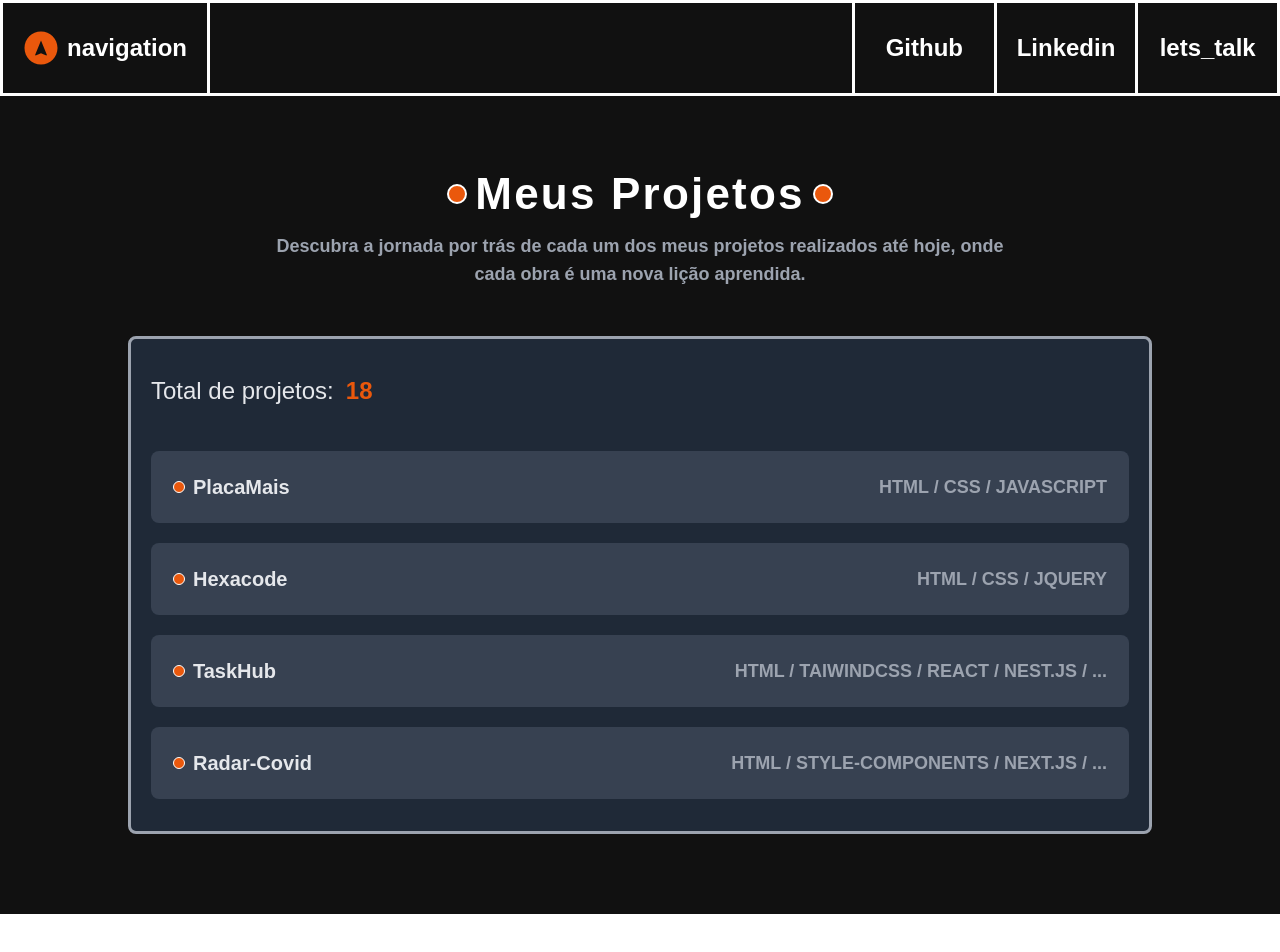
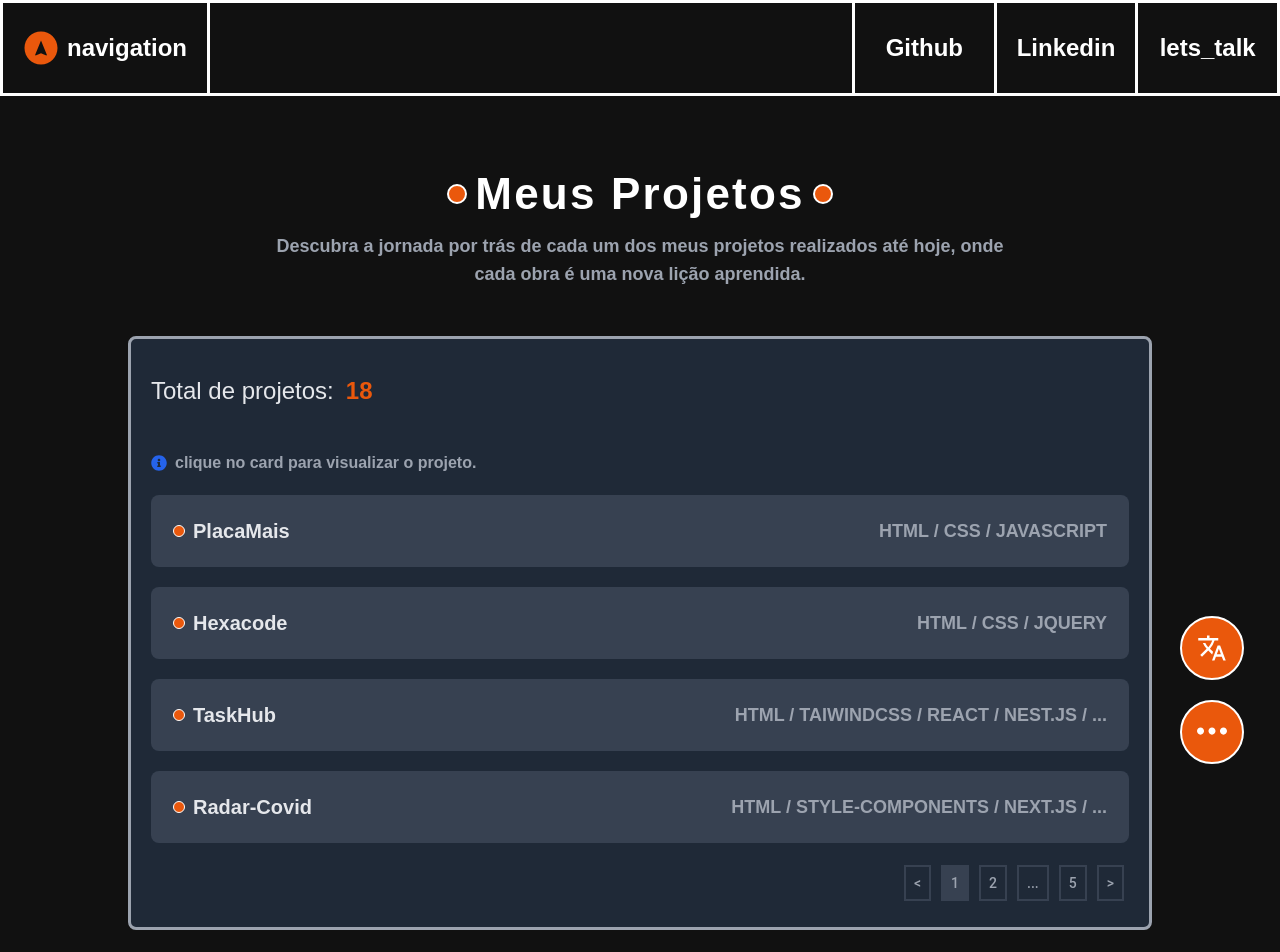
Before and after one commit to DuDupedrosa/new-portfolio, a Next.js app: page /projects in a window 1280 px wide. Shown: the top 952 px of the page. Before the commit the page ends 914 px from the top, so only its background shows below. Built offline with nearby package versions, Linux system fonts and the light colour scheme.

Commit message:
fechando layout dos meus projetos

```diff
--- a/package.json
+++ b/package.json
@@ -28,6 +28,7 @@
     "react-dom": "^18",
     "react-i18next": "^14.1.2",
     "react-icons": "^5.2.1",
+    "react-paginate": "^8.2.0",
     "tailwind-merge": "^2.3.0",
     "tailwindcss-animate": "^1.0.7",
     "tsparticles": "^3.4.0",
--- a/src/app/layout.tsx
+++ b/src/app/layout.tsx
@@ -1,7 +1,7 @@
 import './globals.css';
 import 'keen-slider/keen-slider.min.css';
-import { useEffect } from 'react';
 import 'animate.css';
+import '../style/pagination.css';
 import NextTopLoader from 'nextjs-toploader';
 
 export default function RootLayout({
--- a/src/app/projects/components/ProjectsComponent.tsx
+++ b/src/app/projects/components/ProjectsComponent.tsx
@@ -5,14 +5,8 @@ import PageTitle from '@/components/Common/PageTitle.tsx';
 import { allProjectsItems } from '@/helpers/PorfolioItems/allProjects';
 import { AllProjectsItem } from '@/types/project';
 import React, { useEffect, useState } from 'react';
-import {
-  DropdownMenu,
-  DropdownMenuContent,
-  DropdownMenuItem,
-  DropdownMenuLabel,
-  DropdownMenuSeparator,
-  DropdownMenuTrigger,
-} from '@/components/ui/dropdown-menu';
+import { FaInfoCircle } from 'react-icons/fa';
+import ReactPaginate from 'react-paginate';
 
 const dropDownItemStyle =
   'text-mainBlack text-base hover:bg-gray-400 transition-all cursor-pointer';
@@ -23,12 +17,22 @@ function SeparatorDropdown() {
 
 function ProjectsComponent() {
   const [projects, setProjects] = useState<AllProjectsItem[] | []>([]);
+  const [pageCount, setPageCount] = useState<number>(0);
+  const [itemsPerPage, setItemsPerPage] = useState<number>(4);
 
   useEffect(() => {
     const getFirstFourProjects = allProjectsItems.slice(0, 4);
-
+    setPageCount(Math.ceil(allProjectsItems.length / itemsPerPage));
     setProjects(getFirstFourProjects);
   }, []);
+
+  function handlePageChange(page: number) {
+    const getItemsPerPage = allProjectsItems.slice(
+      page * itemsPerPage - itemsPerPage,
+      page * itemsPerPage
+    );
+    setProjects(getItemsPerPage);
+  }
 
   return (
     <div>
@@ -60,28 +64,59 @@ function ProjectsComponent() {
             </span>
           </div>
 
+          <div className="hidden md:flex flex-col md:flex-row md:items-center gap-2">
+            <FaInfoCircle className="text-blue-600 text-base" />
+            <span className="flex text-gray-400 font-semibold text-base">
+              clique no card para visualizar o projeto.
+            </span>
+          </div>
+
           {projects.length > 0 &&
             projects.map((project, i) => {
               return (
                 <div
                   key={i}
-                  className="bg-gray-700 cursor-pointer rounded-lg p-5 border-solid transition-all border-[2px] border-transparent hover:border-orange-600"
+                  className="bg-gray-700 cursor-pointer rounded-lg p-5 border-solid transition-all border-[2px] md:border-transparent hover:border-orange-600 border-orange-600 h-[160px] md:h-[initial] flex flex-col"
                 >
                   {/* container */}
-                  <div className="flex justify-between">
-                    <div className="flex items-center gap-2">
+                  <div className="flex flex-1 flex-col md:flex-row justify-center gap-5 md:justify-between">
+                    <div className="flex items-center justify-center md:justify-[initial] gap-2">
                       <span className="block w-3 h-3 rounded-full border-solid border-[1px] border-white bg-orange-600"></span>
-                      <span className="text-xl font-bold text-gray-200 flex">
+                      <span className="text-xl text-center md:text-start font-bold text-gray-200 flex">
                         {project.name}
                       </span>
+                      <span className="block md:hidden w-3 h-3 rounded-full border-solid border-[1px] border-white bg-orange-600"></span>
                     </div>
-                    <span className="text-lg uppercase text-gray-400 font-semibold">
+                    <span className="text-sm md:text-lg uppercase text-center md:text-start text-gray-400 font-semibold">
                       {project.technologies}
                     </span>
                   </div>
+                  <a
+                    href="/"
+                    className="text-sm justify-self-end block md:hidden font-semibold text-center text-orange-600 underline mt-1"
+                  >
+                    ver projeto
+                  </a>
                 </div>
               );
             })}
+
+          <div className="grid justify-end mt-2">
+            <ReactPaginate
+              breakLabel="..."
+              nextLabel=">"
+              onPageChange={(selectedItem) =>
+                handlePageChange(selectedItem.selected + 1)
+              }
+              pageRangeDisplayed={1}
+              pageCount={pageCount}
+              previousLabel="<"
+              containerClassName={'pagination'}
+              activeClassName={'active'}
+              marginPagesDisplayed={1}
+              breakClassName={'break-me'}
+            />
+          </div>
         </div>
       </section>
     </div>
--- a/src/app/projects/page.tsx
+++ b/src/app/projects/page.tsx
@@ -1,9 +1,13 @@
+'use client';
+
 import React from 'react';
 import ProjectsComponent from './components/ProjectsComponent';
+import PageFloatContainer from '@/components/Common/PageFloatContainer';
 
 function page() {
   return (
     <div className="min-h-screen bg-mainBlack">
+      <PageFloatContainer />
       <ProjectsComponent />
     </div>
   );
--- /dev/null
+++ b/src/components/ui/pagination.tsx
@@ -0,0 +1,117 @@
+import * as React from "react"
+import { ChevronLeft, ChevronRight, MoreHorizontal } from "lucide-react"
+
+import { cn } from "@/lib/utils"
+import { ButtonProps, buttonVariants } from "@/components/ui/button"
+
+const Pagination = ({ className, ...props }: React.ComponentProps<"nav">) => (
+  <nav
+    role="navigation"
+    aria-label="pagination"
+    className={cn("mx-auto flex w-full justify-center", className)}
+    {...props}
+  />
+)
+Pagination.displayName = "Pagination"
+
+const PaginationContent = React.forwardRef<
+  HTMLUListElement,
+  React.ComponentProps<"ul">
+>(({ className, ...props }, ref) => (
+  <ul
+    ref={ref}
+    className={cn("flex flex-row items-center gap-1", className)}
+    {...props}
+  />
+))
+PaginationContent.displayName = "PaginationContent"
+
+const PaginationItem = React.forwardRef<
+  HTMLLIElement,
+  React.ComponentProps<"li">
+>(({ className, ...props }, ref) => (
+  <li ref={ref} className={cn("", className)} {...props} />
+))
+PaginationItem.displayName = "PaginationItem"
+
+type PaginationLinkProps = {
+  isActive?: boolean
+} & Pick<ButtonProps, "size"> &
+  React.ComponentProps<"a">
+
+const PaginationLink = ({
+  className,
+  isActive,
+  size = "icon",
+  ...props
+}: PaginationLinkProps) => (
+  <a
+    aria-current={isActive ? "page" : undefined}
+    className={cn(
+      buttonVariants({
+        variant: isActive ? "outline" : "ghost",
+        size,
+      }),
+      className
+    )}
+    {...props}
+  />
+)
+PaginationLink.displayName = "PaginationLink"
+
+const PaginationPrevious = ({
+  className,
+  ...props
+}: React.ComponentProps<typeof PaginationLink>) => (
+  <PaginationLink
+    aria-label="Go to previous page"
+    size="default"
+    className={cn("gap-1 pl-2.5", className)}
+    {...props}
+  >
+    <ChevronLeft className="h-4 w-4" />
+    <span>Previous</span>
+  </PaginationLink>
+)
+PaginationPrevious.displayName = "PaginationPrevious"
+
+const PaginationNext = ({
+  className,
+  ...props
+}: React.ComponentProps<typeof PaginationLink>) => (
+  <PaginationLink
+    aria-label="Go to next page"
+    size="default"
+    className={cn("gap-1 pr-2.5", className)}
+    {...props}
+  >
+    <span>Next</span>
+    <ChevronRight className="h-4 w-4" />
+  </PaginationLink>
+)
+PaginationNext.displayName = "PaginationNext"
+
+const PaginationEllipsis = ({
+  className,
+  ...props
+}: React.ComponentProps<"span">) => (
+  <span
+    aria-hidden
+    className={cn("flex h-9 w-9 items-center justify-center", className)}
+    {...props}
+  >
+    <MoreHorizontal className="h-4 w-4" />
+    <span className="sr-only">More pages</span>
+  </span>
+)
+PaginationEllipsis.displayName = "PaginationEllipsis"
+
+export {
+  Pagination,
+  PaginationContent,
+  PaginationEllipsis,
+  PaginationItem,
+  PaginationLink,
+  PaginationNext,
+  PaginationPrevious,
+}
--- /dev/null
+++ b/src/style/pagination.css
@@ -0,0 +1,28 @@
+/* .pagination {
+  display: flex;
+  justify-content: center;
+  align-items: center;
+  margin-top: 20px;
+} */
+
+.pagination > li {
+  display: inline;
+  margin: 0 5px;
+  cursor: pointer;
+  width: 120px !important;
+}
+
+.pagination > li a[role='button'] {
+  background-color: transparent;
+  border: 2px solid #374151;
+  font-family: 'Roboto', sans-serif;
+  font-size: 14px;
+  font-weight: 500;
+  color: #9ca3af;
+  width: 120px !important;
+  padding: 8px;
+}
+
+.pagination > li.active a {
+  background-color: #374151;
+}
```
Also changed, not shown: 1 other file (tests, documents, lock files or other folders).
